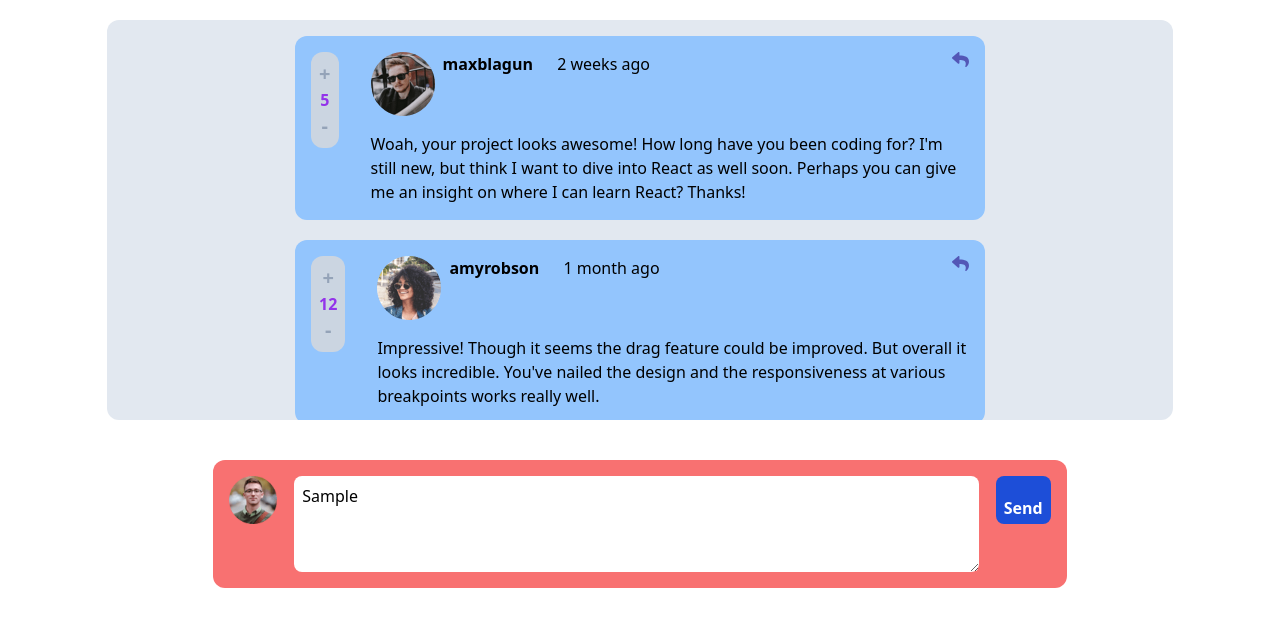
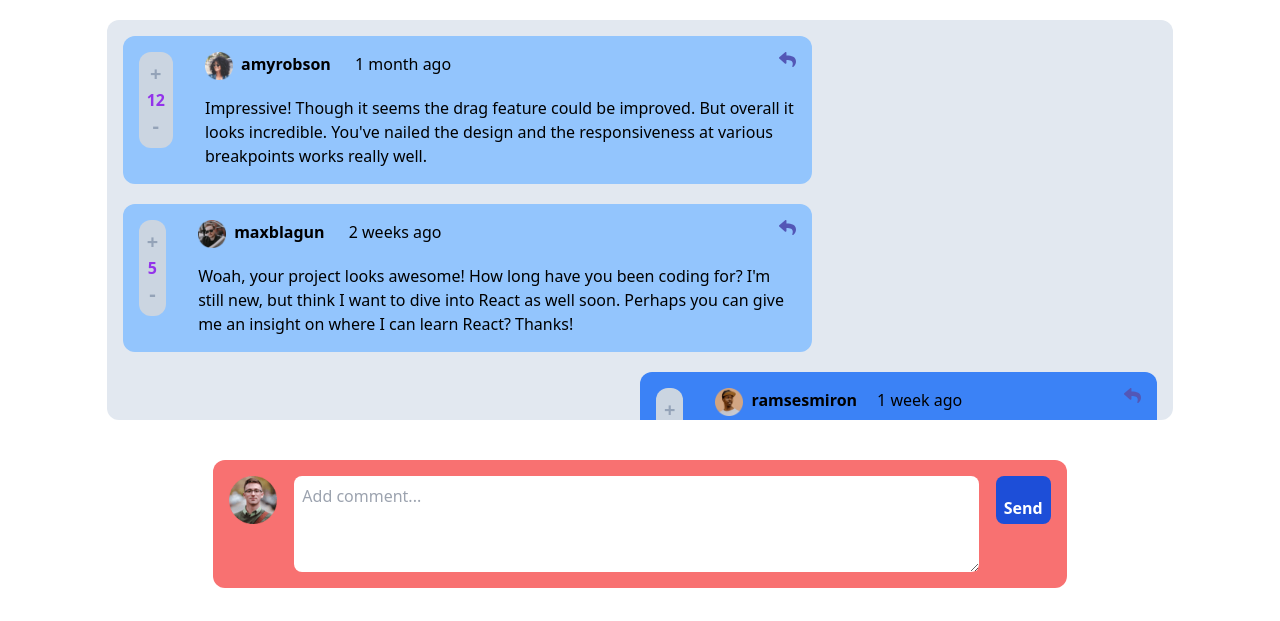
Before and after one commit to oseji/interactive-comment-section, a website: page index.html in a window 1280 px wide. Both pictures are taken after typing "Sample" into the empty fields and a click on the button "Send". Drawn offline with Linux system fonts and the light colour scheme.

Commit message:
began implementation of currentUser comments

```diff
--- a/index.html
+++ b/index.html
@@ -38,7 +38,7 @@
           </div>
         </div>-->
 
-        <div class="replyContainer">
+        <!--<div class="replyContainer">
           <div class="scoreSection">
             <p class="plus scoreBtn">+</p>
             <p class="score">12</p>
@@ -63,7 +63,7 @@
               responsiveness at various breakpoints works really well.
             </div>
           </div>
-        </div>
+        </div>-->
       </div>
     </div>
     <div class="commentInputSection">
--- a/index.js
+++ b/index.js
@@ -1,16 +1,18 @@
 "use strict";
-console.log("hey");
+
+//ELEMENTS
 const subContainer = document.querySelector(".subContainer");
-console.log(subContainer);
-// let request = new XMLHttpRequest();
+const commentInput = document.querySelector(".commentInput");
+const submit = document.querySelector(".sendComment");
 
-// request.open("get", "data.json", true);
-// request.send();
-// request.addEventListener("load", function (response) {
-//   const data = JSON.parse(this.response);
-//   console.log(data);
-// });
+const userTag = document.querySelector(".userTag");
+console.log(commentInput, submit);
+//
 
+let currentUsername;
+let currentUserProfile;
+
+//CODE
 fetch("data.json")
   .then(function (response) {
     console.log(response);
@@ -18,22 +20,9 @@ fetch("data.json")
   })
   .then(function (data) {
     console.log(data);
-    console.log(`comments`, data.comments);
-    //console.log(`currentUser`, data.currentUser);
-    data.comments.forEach((i) => {
+
+    data.comments.reverse().forEach((i) => {
       console.log(i);
-      // const id = i.id;
-      // const content = i.content;
-      // const createdAt = i.createdAt;
-      // const score = i.score;
-      // const userImg = i.user.image;
-      // const userName = i.user.username;
-      // console.log(id);
-      // console.log(content);
-      // console.log(createdAt);
-      // console.log(score);
-      // console.log(userImg);
-      // console.log(userName);
 
       const html = `<div class="commentContainer">
       <div class="scoreSection">
@@ -45,10 +34,10 @@ fetch("data.json")
         <div class="nameSection">
           <div class="flex gap-2">
             <img
-              src="${i.user.image.png}"
+              src="${i.user.image.png}" class ="profileImg"
             />
             <p class="name">
-            ${i.user.username} <span class="dateLog">${i.createdAt}</span>
+            ${i.user.username}  <span class="dateLog">${i.createdAt}</span>
             </p>
           </div>
 
@@ -60,6 +49,83 @@ fetch("data.json")
       </div>
     </div>
       `;
+
+      i.replies.reverse().forEach(function (r) {
+        //console.log(r);
+
+        const commentReply = `<div class="replyContainer">
+      <div class="scoreSection">
+        <p class="plus scoreBtn">+</p>
+        <p class="score">${r.score}</p>
+        <p class="minus scoreBtn">-</p>
+      </div>
+      <div class="commentBody">
+        <div class="nameSection">
+          <div class="flex gap-2">
+            <img
+              src="${r.user.image.png}"
+              class="profileImg"
+            />
+            <p class="name">
+            ${r.user.username}<span class="dateLog">${r.createdAt}</span>
+            </p>
+          </div>
+          <img src="images/icon-reply.svg" class="reply" />
+        </div>
+        <div class="content">
+          ${r.content}
+        </div>
+      </div>
+    </div>
+      `;
+        //rendering comment replies
+        subContainer.insertAdjacentHTML("afterbegin", commentReply);
+      });
+      //rendering main comments
       subContainer.insertAdjacentHTML("afterbegin", html);
     });
+
+    //rendering current user and comments from current user
+    currentUsername = data.currentUser.username;
+    currentUserProfile = data.currentUser.image.png;
+    const time = new Date().toDateString();
+    console.log(time);
+
+    submit.addEventListener("click", function () {
+      console.log("clicked");
+      console.log(commentInput.value);
+
+      const renderUserComment = `
+    <div class="commentContainer">
+      <div class="scoreSection">
+        <p class="plus scoreBtn">+</p>
+        <p class="score">${0}</p>
+        <p class="minus scoreBtn">-</p>
+      </div>
+      <div class="commentBody">
+        <div class="nameSection">
+          <div class="flex gap-2">
+            <img
+              src="${currentUserProfile}" class ="profileImg"
+            />
+            <p class="name">
+            ${currentUsername} <span class="userTag">You</span> <span class="dateLog">${time}</span>
+            </p>
+          </div>
+
+          <img src="images/icon-reply.svg" class="reply" />
+        </div>
+        <div class="content">
+        ${commentInput.value}
+        </div>
+      </div>
+    </div>`;
+
+      if (commentInput.value != "") {
+        subContainer.insertAdjacentHTML("beforeend", renderUserComment);
+        commentInput.value = "";
+      } else {
+        alert("Please type something first");
+      }
+    });
   });
--- a/input.css
+++ b/input.css
@@ -7,7 +7,7 @@
 }
 
 .commentContainer {
-  @apply flex gap-8 w-2/3 mx-auto bg-blue-300 p-4 rounded-xl mb-5;
+  @apply flex gap-8 w-2/3 bg-blue-300 p-4 rounded-xl mb-5;
 }
 
 .replyContainer {
@@ -42,12 +42,16 @@
   @apply font-semibold;
 }
 
+.userTag {
+  @apply bg-purple-600 py-0.5 px-2 rounded-lg text-white font-semibold;
+}
+
 .dateLog {
   @apply font-normal ml-5;
 }
 
 .reply {
-  @apply h-4;
+  @apply h-4 cursor-pointer;
 }
 
 .commentInputSection {
```
Also changed, not shown: css/output.css.
